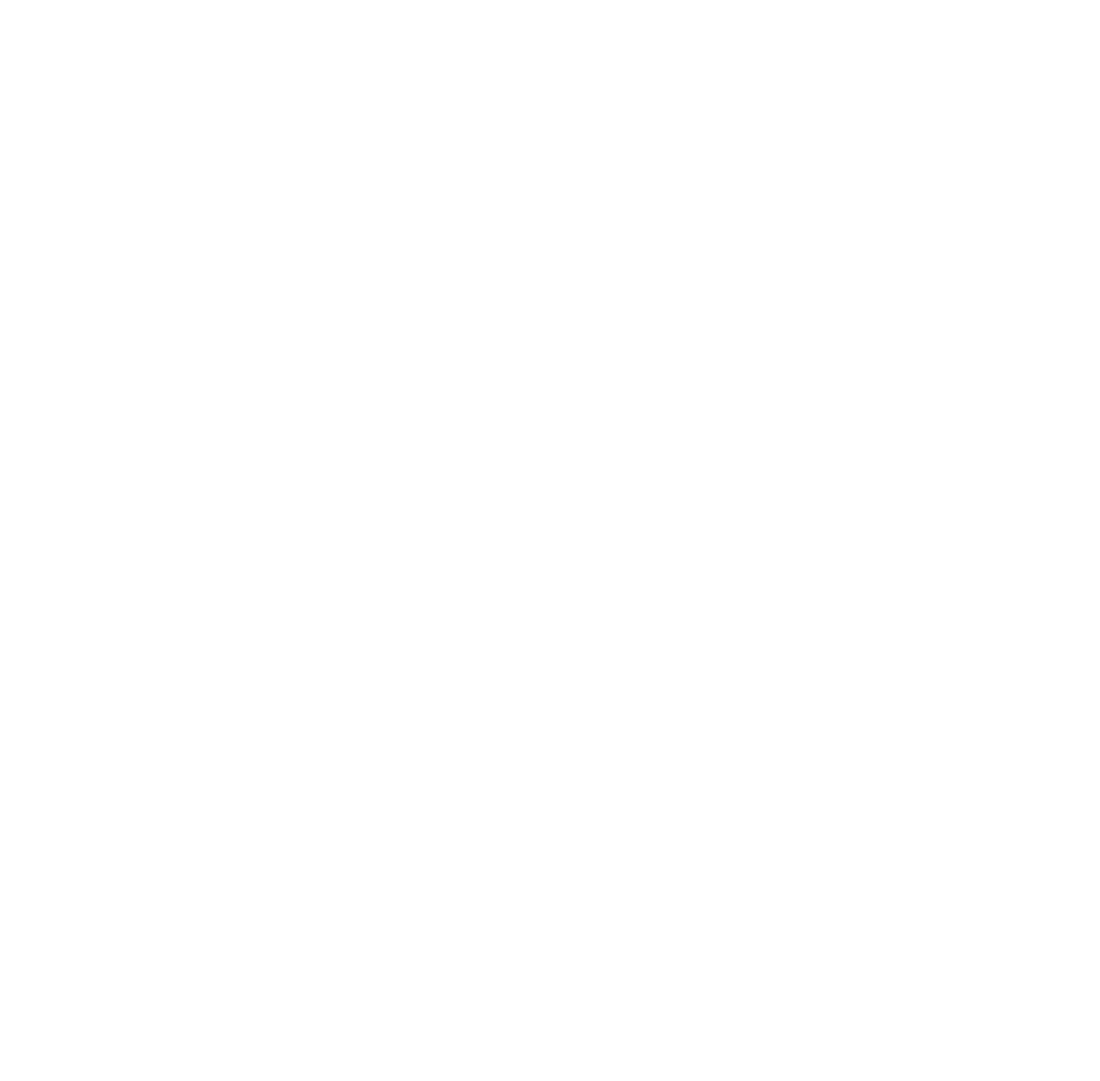
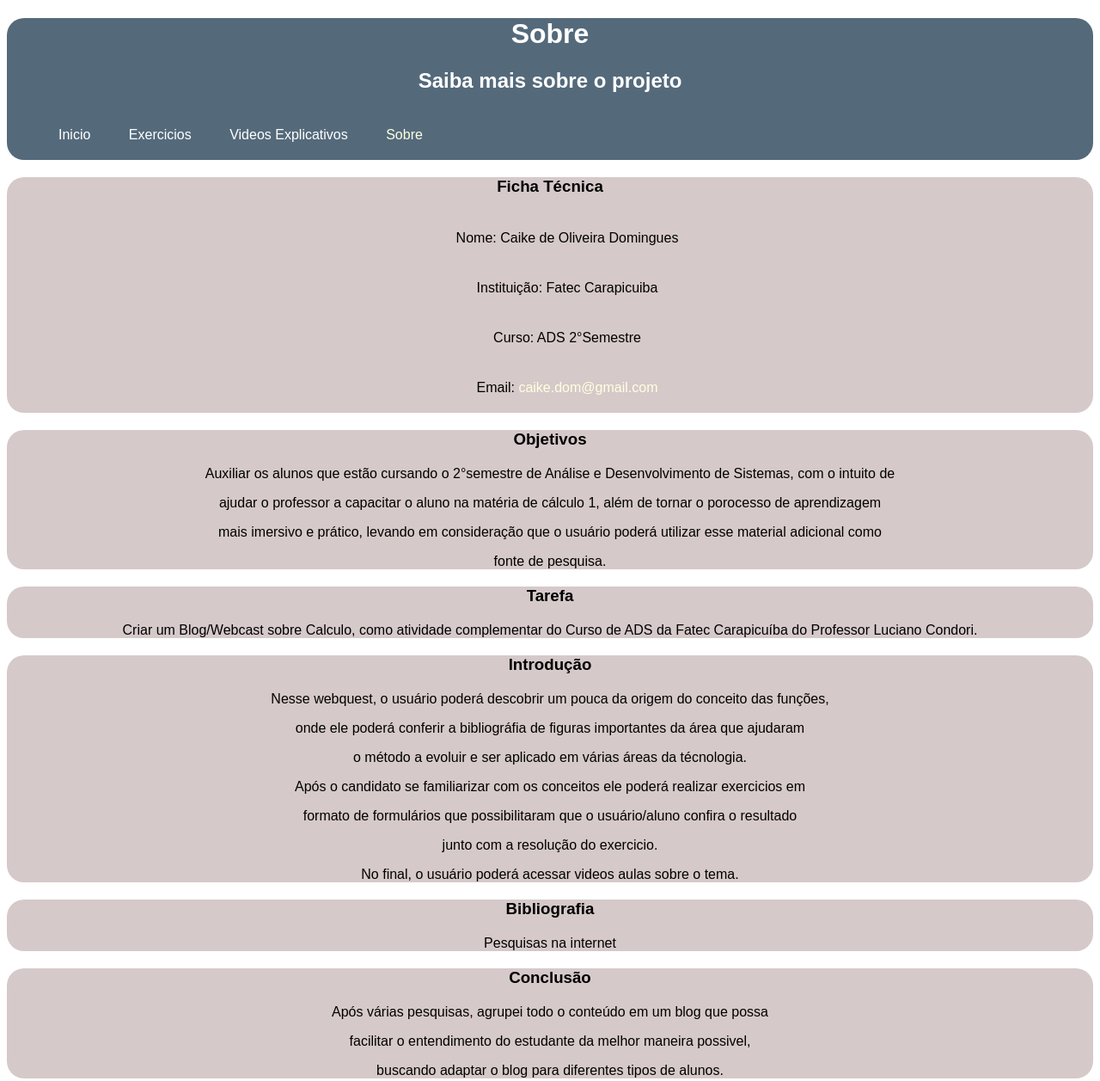
Before and after one commit to caikedomingues/C-lculo, a plain HTML site: page sobre.html in a window 1280 px wide. Shown: the whole page at 86% size. Before the commit the page ends 800 px from the top, so only its background shows below. Drawn offline with Linux system fonts and the light colour scheme.

Commit message:
atualização

```diff
--- /dev/null
+++ b/estilo/sobre.css
@@ -0,0 +1,80 @@
+@charset "utf-8";
+
+:root{
+
+	--cor-do-article:#D6C9C9;
+	--cor-do-header:#546A7B;
+	--fonte: arial, helvetica, sans-serif;
+	--border-radius: 20px;
+
+}
+
+body{
+	font-family: var(--fonte);
+}
+
+header{
+	background-color: var(--cor-do-header);
+	border-radius: var(--border-radius);
+	color: white;
+}
+
+section{
+	background-color: var(--cor-do-article);
+	border-radius: var(--border-radius);
+	margin-top: 20px;
+}
+
+h1{
+	text-align: center;
+}
+
+h2{
+	text-align: center;
+}
+
+h3{
+	text-align: center;
+	margin-bottom: 20px;
+	color: black;
+}
+
+li{
+	list-style: none;
+	padding: 20px;
+	display: inline-block;
+}
+
+p{
+	text-align: center;
+	color: black;
+}
+
+a{
+	text-decoration: none;
+	color: white;
+}
+
+a:hover{
+	text-decoration: underline;
+	color: lightyellow;
+}
+
+.ficha{
+	display: block;
+	text-align: center;
+}
+
+.sobre{
+	color: lightyellow;
+}
+
+.link{
+	color: black;
+	text-align: center;
+}
+
+abbr{
+	text-decoration: none;
+	color: lightyellow;
+}
--- a/sobre.html
+++ b/sobre.html
@@ -6,4 +6,72 @@
 	content="width=device-width, initial-scale 1.0">
 	<title>Cálculo</title>
 	<link rel="shotcuts icon" href="imagens/icone.png">
+	<link rel="stylesheet" href="estilo/sobre.css">
 </head>
+
+<body>
+
+	<header>
+		<h1>Sobre</h1>
+		<h2>Saiba mais sobre o projeto</h2>
+		<ul>
+			<li><a href="index.html">Inicio</a></li>
+			<li><a href="exercicio.html">Exercicios</a></li>
+			<li><a href="video.html">Videos Explicativos</a></li>
+			<li class="sobre">Sobre</li>
+		</ul>
+
+	</header>
+	<main>
+		<section>
+			<h3>Ficha Técnica</h3>
+			<ul>
+				<li class="ficha">Nome: Caike de Oliveira Domingues</li>
+				<li class="ficha">Instituição: Fatec Carapicuiba</li>
+				<li class="ficha">Curso: ADS 2°Semestre</li>
+				<li class="ficha">Email: <a class="link" href="https://mail.google.com/mail/u/0/?tab=rm&ogbl#inbox/FMfcgzGrbbrvZBBDszfNsFkbWgQJNDNt?compose=GTvVlcRwPxKcJcgPlWPhDxNXPVJNkDKKPjbVHQxsLqNhQfnSMnFsHFVQZxvGMtpDGBvfrHpQdndNt" target="_blank"><abbr title="Entre em contato com o autor">caike.dom@gmail.com</abbr></a></li>
+			</ul>
+
+		</section>
+
+		<section>
+
+			<h3>Objetivos</h3>
+			<p>Auxiliar os alunos que estão cursando o 2°semestre de Análise e Desenvolvimento de Sistemas, com o intuito de</p>
+			<p>ajudar o professor a capacitar o aluno na matéria de cálculo 1, além de tornar o porocesso de aprendizagem</p>
+			<p>mais imersivo e prático, levando em consideração que o usuário poderá utilizar esse material adicional como</p>
+			<p>fonte de pesquisa.</p>
+		</section>
+
+		<section>
+			<h3>Tarefa</h3>
+			<p>Criar um Blog/Webcast sobre Calculo, como atividade complementar do Curso de ADS da Fatec Carapicuíba do Professor Luciano Condori.</p>
+		</section>
+
+		<section>
+			<h3>Introdução</h3>
+			<p>Nesse webquest, o usuário poderá descobrir um pouca da origem do conceito das funções,</p>
+			<p>onde ele poderá conferir a bibliográfia de figuras importantes da área que ajudaram</p>
+			<p>o método a evoluir e ser aplicado em várias áreas da técnologia.</p>
+			<p>Após o candidato se familiarizar com os conceitos ele poderá realizar exercicios em</p>
+			<p>formato de formulários que possibilitaram que o usuário/aluno confira o resultado</p>
+			<p>junto com a resolução do exercicio.</p>
+			<p>No final, o usuário poderá acessar videos aulas sobre o tema.</p>
+		</section>
+
+		<section>
+			<h3>Bibliografia</h3>
+			<p>Pesquisas na internet</p>
+		</section>
+
+		<section>
+			<h3>Conclusão</h3>
+			<p>Após várias pesquisas, agrupei todo o conteúdo em um blog que possa</p>
+			<p>facilitar o entendimento do estudante da melhor maneira possivel,</p>
+			<p>buscando adaptar o blog para diferentes tipos de alunos.</p>
+		</section>
+	</main>
+
+</body>
+
+</html>
```
